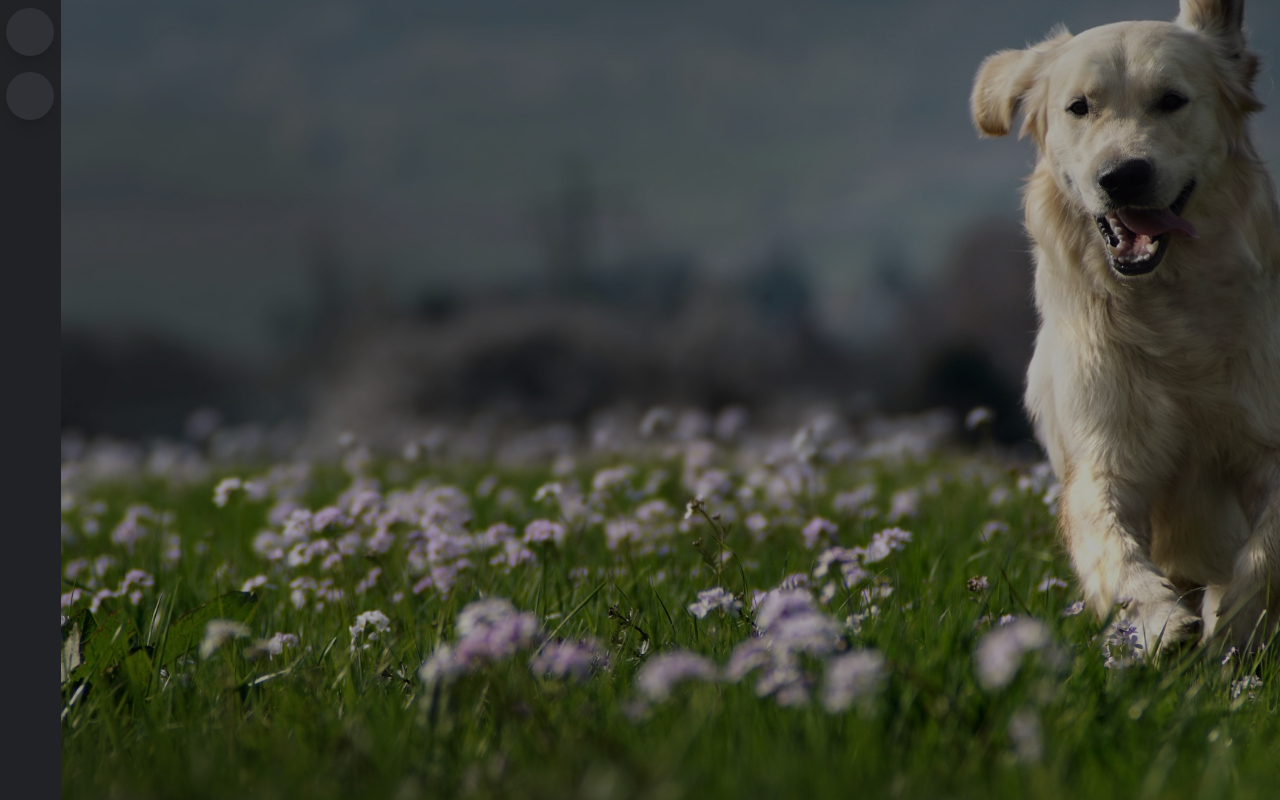
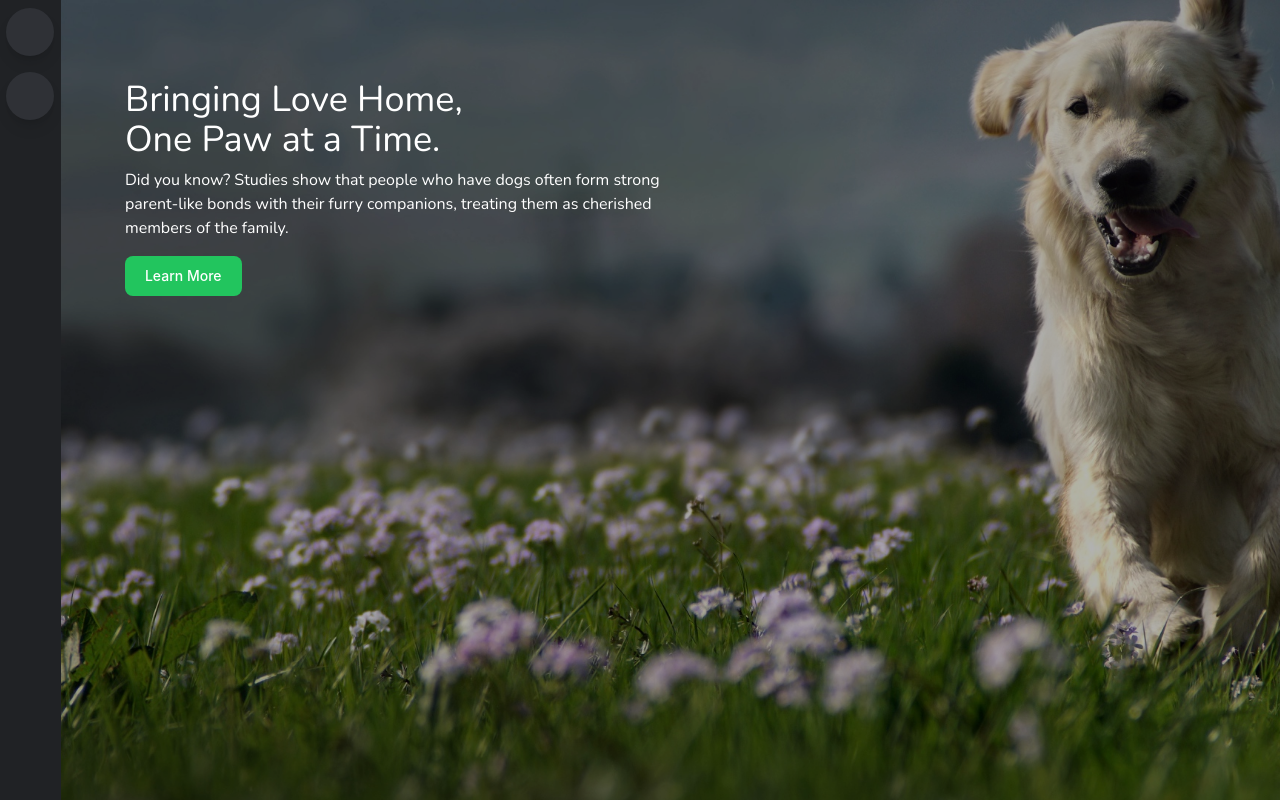
Before and after one commit to Zenolitee/DogAdoptionReact, a React (Create React App) app in the folder dogadopt/: page / in a window 1280 px wide. Built offline with nearby package versions, Linux system fonts and the light colour scheme; some icons are missing.

Commit message:
Edited home

```diff
--- a/dogadopt/src/components/Home.js
+++ b/dogadopt/src/components/Home.js
@@ -5,10 +5,18 @@ import Navbar from "./Navbar.js"
 const Home = () => {
   return (
 
+
   <div className="container flex max-w-none">
   <Navbar />
   <div className="background-image">
+  <style>
+  @import url('https://fonts.googleapis.com/css?family=Nunito:400,700&display=swap');
+  </style>
+    <h1 className="text-white ml-[4rem] mt-20 text-4xl font-nunito w-[24rem]">Bringing Love Home, One Paw at a Time.</h1>
+    <p className="text-white ml-[4rem] mt-[0.5rem] w-[36rem] text-base font-nunito">Did you know? Studies show that people who have dogs often form strong parent-like bonds with their furry companions, treating them as cherished members of the family.</p>
 
+
+    <button type="button" class="focus:outline-none text-white bg-green-500 hover:bg-green-800 focus:ring-1 focus:ring-green-300 font-medium rounded-lg text-sm px-5 py-2.5 mr-2 mb-2 dark:bg-green-600 dark:hover:bg-green-700 dark:focus:ring-green-800 ml-[4rem] mt-[1rem]">Learn More</button>
   </div>
 
 
--- a/dogadopt/src/components/Login.js
+++ b/dogadopt/src/components/Login.js
@@ -6,10 +6,6 @@ const Login = () => {
     <div>
       <h1>Login Page</h1>
     </div>
-
-
-
-
   );
 }
 
--- a/dogadopt/tailwind.config.js
+++ b/dogadopt/tailwind.config.js
@@ -26,6 +26,10 @@ module.exports = {
                 }
               }
 
+    },
+    fontFamily:{
+      'nunito': ['nunito', 'sans-serif'],
+      'display': ['Oswald'],
     }
   },
   plugins: [],
```
